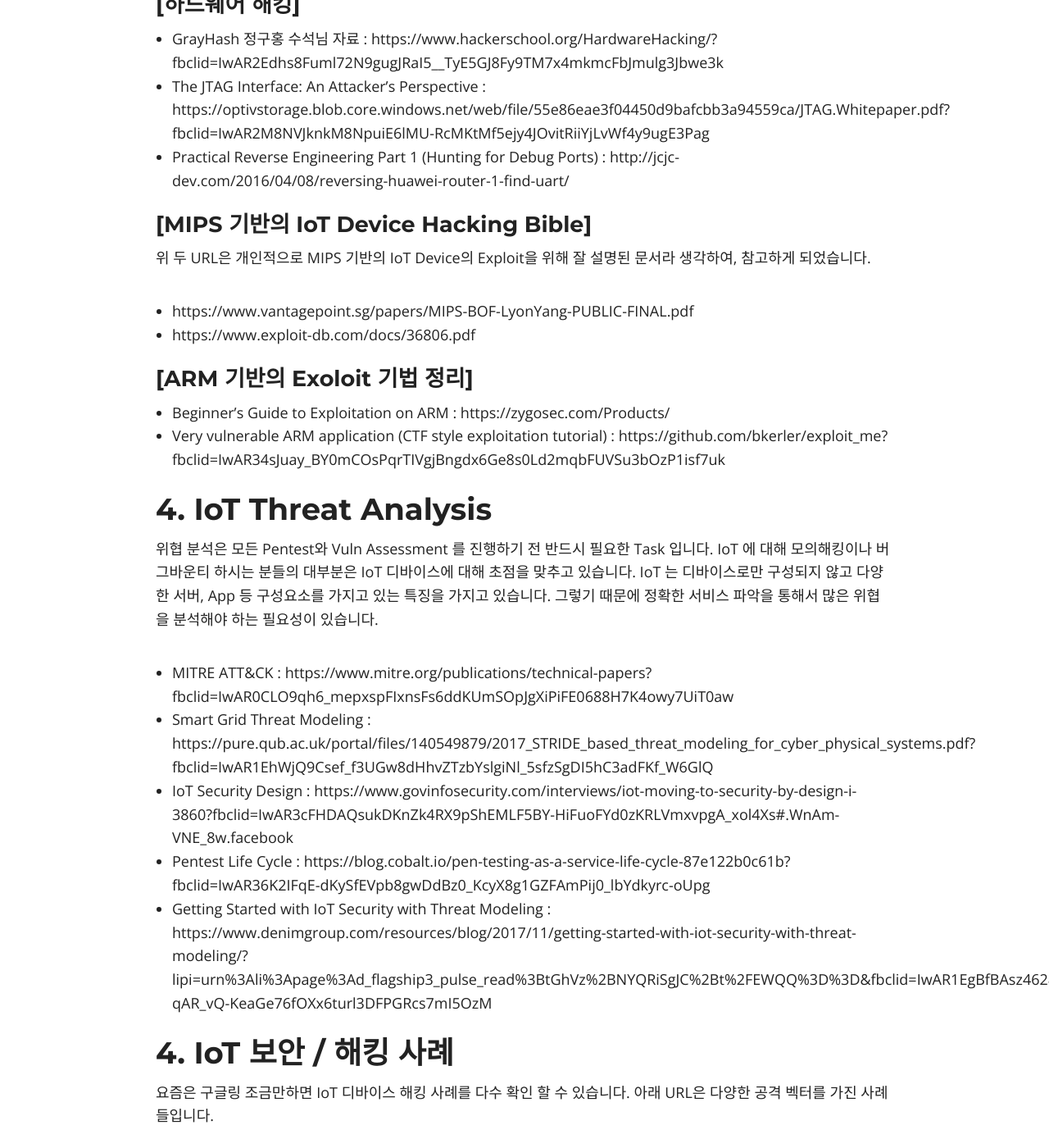
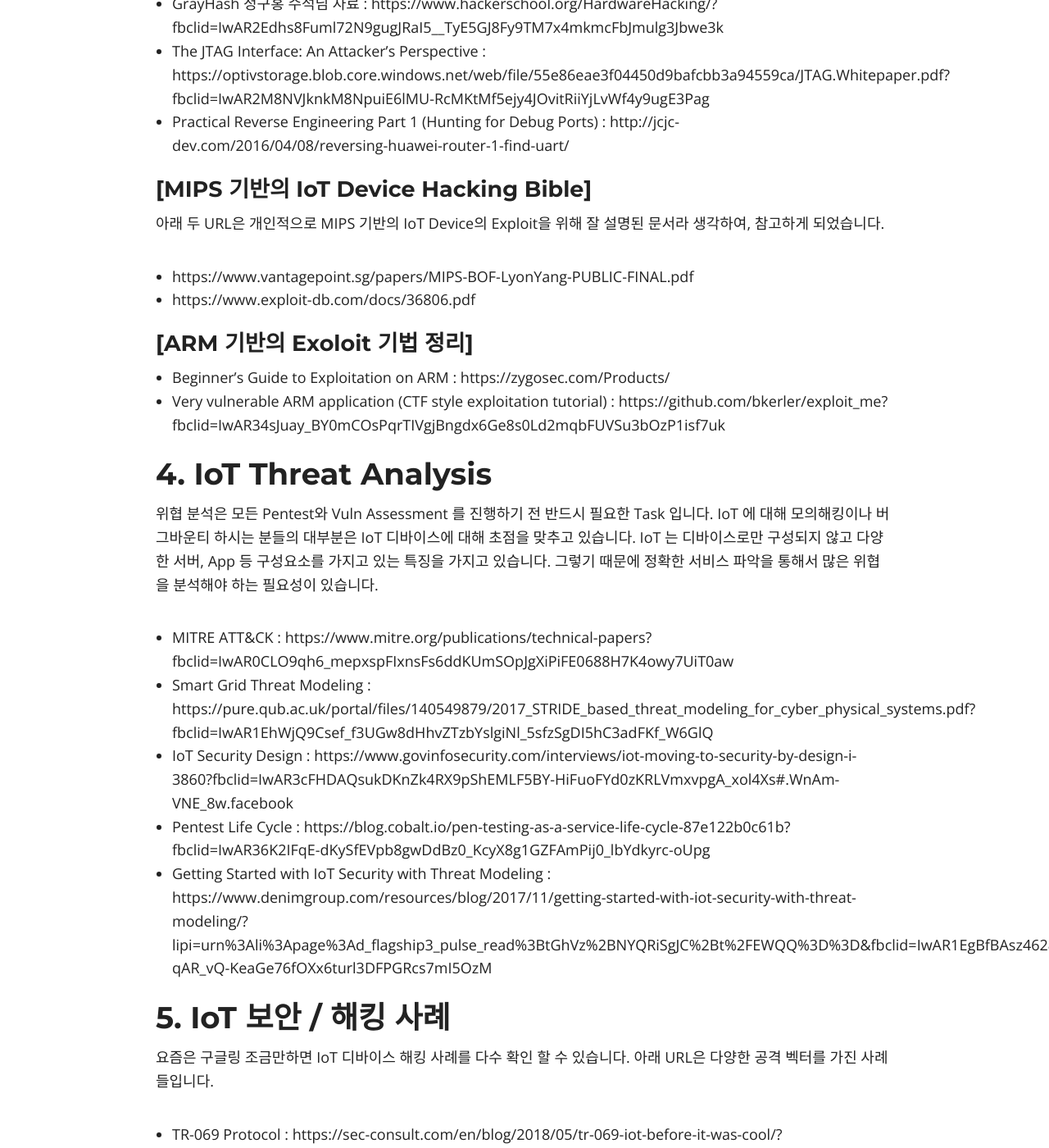
Before and after one commit to hacktagon/hacktagon.github.io, a Jekyll site: the page built from _posts/2019-02-06-All of IoT Security.md, in a window 1280 px wide and 1400 px high, scrolled down 2938 px. Shown: the whole window at 82% size. Built offline with Jekyll 4.4.1, drawn with Linux system fonts in a browser that asks for light colours; nearby versions of some CDN libraries; library files that are not in the unit come from our copies; some of the changed text lies outside the part shown.

```diff
--- a/_posts/2019-02-06-All of IoT Security.md
+++ b/_posts/2019-02-06-All of IoT Security.md
@@ -19,15 +19,10 @@ IoT 서비스는 사용 목적에 따라 크게 CIoT와 IIoT로 구분되게 됩
 아래 URL에서는 다양한 IoT 서비스에 대해 설명하고 있습니다.
 
 - 한국사물인터넷협회 : https://www.kiot.or.kr/main/index.nx
-
 - 사물인터넷 제품 및 서비스 열람 서비스 : https://www.kiot.or.kr/cms/fileDown?PAGE=1&SC_WORD=&SC_CATE=&CM_CODE=0u8j06&open_modal=&c=1676
-
 - 사물인터넷융합포럼 포럼 표준자료실 : http://www.iotforum.kr/stan/stan.list.asp
-
 - Building an Open End-to-End Internet of Things Architecture (IoT의 기본적인 아키텍처에 대해 설명을 하고 있음) : https://next.redhat.com/2017/12/19/building-an-open-end-to-end-internet-of-things-architecture/?lipi=urn%3Ali%3Apage%3Ad_flagship3_feed%3BKPRZYJ4HTWKAeIZgwqJd4Q%3D%3D&fbclid=IwAR3CiD8nYSvJXfniKaT7T4PrtiEiAeqy7onXjS6QXCnlYUhz-Bx8zFHOybE
-
 - Table Comparing Wireless Protocols for IoT Device (IoT 디바이스에서 사용되는 무선 프로토콜 비교) : http://glowlabs.co/wireless-protocols/?fbclid=IwAR23_NPDVqi_inuzErE8pgIzZn8lAmrtRNMyKEJFQXIDyK8WLyLLghKG-Jw
-
 - IoT 네트워크 기술 정보 : https://m.blog.naver.com/PostView.nhn?blogId=scw0531&logNo=220679511015&fbclid=IwAR0-Ju2zva3ZzzT0itBrPo4tMcKzEa8dYufZ3-72c4WH_flGP9vFex2m7pg&proxyReferer=https%3A%2F%2Fwww.facebook.com%2F
 
 ## 2. IoT 보안 가이드
@@ -75,7 +70,7 @@ https://www.hackerschool.org/HardwareHacking/?fbclid=IwAR2Edhs8Fuml72N9gugJRaI5_
 - Practical Reverse Engineering Part 1 (Hunting for Debug Ports) : http://jcjc-dev.com/2016/04/08/reversing-huawei-router-1-find-uart/
 
 ### [MIPS 기반의 IoT Device Hacking Bible]
-위 두 URL은 개인적으로 MIPS 기반의 IoT Device의 Exploit을 위해 잘 설명된 문서라 생각하여, 참고하게 되었습니다.
+아래 두 URL은 개인적으로 MIPS 기반의 IoT Device의 Exploit을 위해 잘 설명된 문서라 생각하여, 참고하게 되었습니다.
 - https://www.vantagepoint.sg/papers/MIPS-BOF-LyonYang-PUBLIC-FINAL.pdf
 - https://www.exploit-db.com/docs/36806.pdf
 
@@ -98,7 +93,7 @@ https://blog.cobalt.io/pen-testing-as-a-service-life-cycle-87e122b0c61b?fbclid=I
 https://www.denimgroup.com/resources/blog/2017/11/getting-started-with-iot-security-with-threat-modeling/?lipi=urn%3Ali%3Apage%3Ad_flagship3_pulse_read%3BtGhVz%2BNYQRiSgJC%2Bt%2FEWQQ%3D%3D&fbclid=IwAR1EgBfBAsz4628Kmuzr-qAR_vQ-KeaGe76fOXx6turl3DFPGRcs7mI5OzM
 
 
-## 4. IoT 보안 / 해킹 사례
+## 5. IoT 보안 / 해킹 사례
 요즘은 구글링 조금만하면 IoT 디바이스 해킹 사례를 다수 확인 할 수 있습니다. 아래 URL은 다양한 공격 벡터를 가진 사례들입니다.
 
 - TR-069 Protocol : https://sec-consult.com/en/blog/2018/05/tr-069-iot-before-it-was-cool/?fbclid=IwAR3wj1VspIVnEghYA-YRPcL6W77chsQT-xouradAFYzqqGjJuzRbIvjZu5k
```
Also changed, not shown: other parts of _posts/2019-02-06-All of IoT Security.md (+3 -3 lines).
